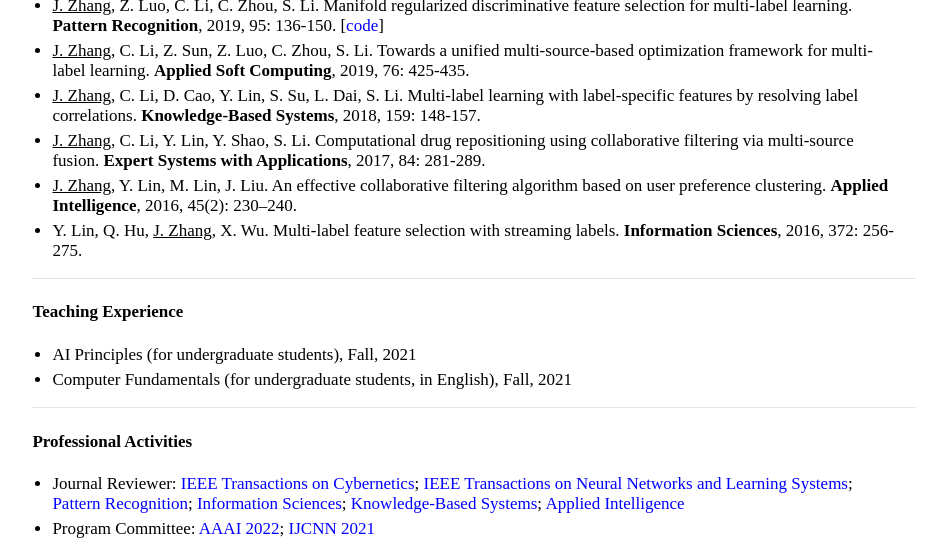
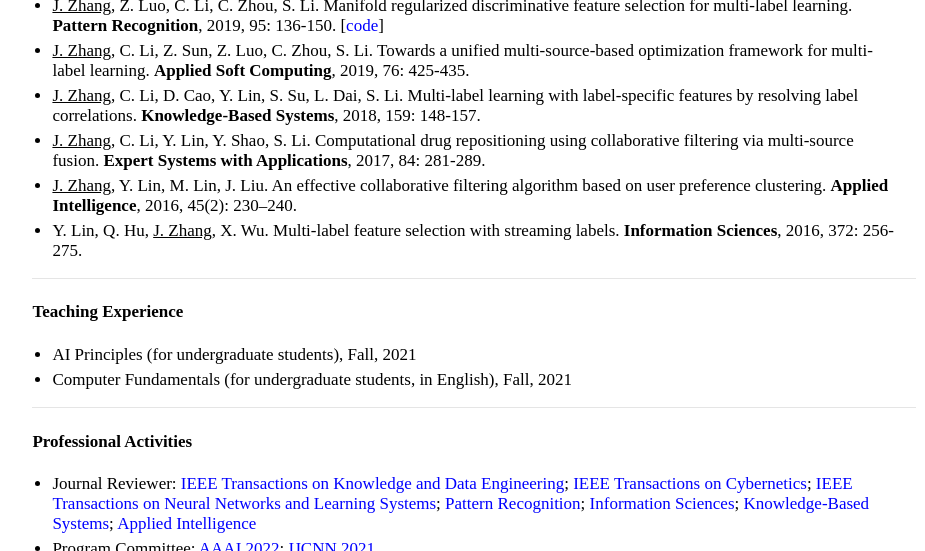
Before and after one commit to jiazhang-ml/jiazhang-ml.github.io, a Jekyll site: the page built from index.md, in a window 1280 px wide and 900 px high, scrolled down 664 px, cut to the strip 0-551 px from the top of the window. Shown: the whole strip, without its empty margins (166-1091 px from the left). Built offline with Jekyll 4.4.1, drawn with Linux system fonts in a browser that asks for light colours.

Commit message:
Update index.md

```diff
--- a/index.md
+++ b/index.md
@@ -40,5 +40,5 @@ There are a few recent manuscripts available on-line: (More Publications in [Goo
 ---
 
 #### Professional Activities
-* Journal Reviewer: [IEEE Transactions on Cybernetics](https://mc.manuscriptcentral.com/cyb-ieee); [IEEE Transactions on Neural Networks and Learning Systems](https://mc.manuscriptcentral.com/tnnls); [Pattern Recognition](https://www.journals.elsevier.com/pattern-recognition/); [Information Sciences](https://www.journals.elsevier.com/information-sciences); [Knowledge-Based Systems](https://www.journals.elsevier.com/knowledge-based-systems); [Applied Intelligence](https://www.editorialmanager.com/apin/Default.aspx)
+* Journal Reviewer: [IEEE Transactions on Knowledge and Data Engineering](https://mc.manuscriptcentral.com/tkde-cs); [IEEE Transactions on Cybernetics](https://mc.manuscriptcentral.com/cyb-ieee); [IEEE Transactions on Neural Networks and Learning Systems](https://mc.manuscriptcentral.com/tnnls); [Pattern Recognition](https://www.journals.elsevier.com/pattern-recognition/); [Information Sciences](https://www.journals.elsevier.com/information-sciences); [Knowledge-Based Systems](https://www.journals.elsevier.com/knowledge-based-systems); [Applied Intelligence](https://www.editorialmanager.com/apin/Default.aspx)
 * Program Committee: [AAAI 2022](https://aaai.org/Conferences/AAAI-22/); [IJCNN 2021](https://www.ijcnn.org/)
```
